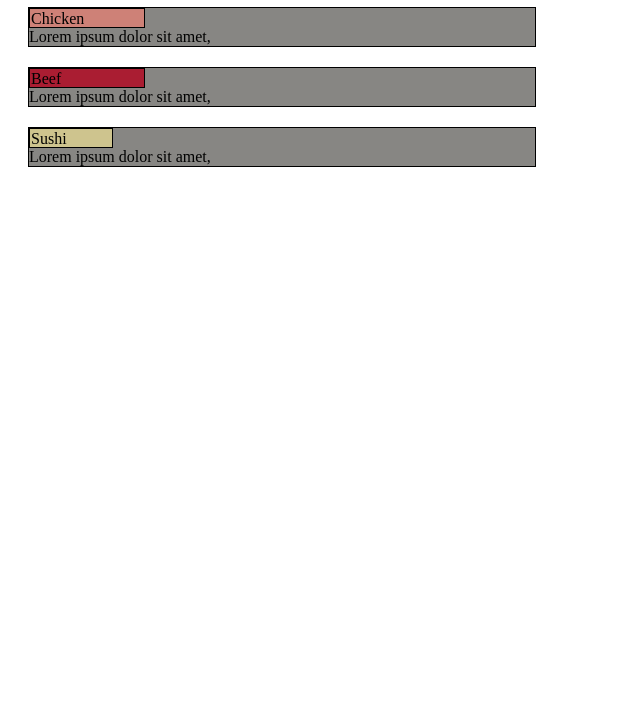
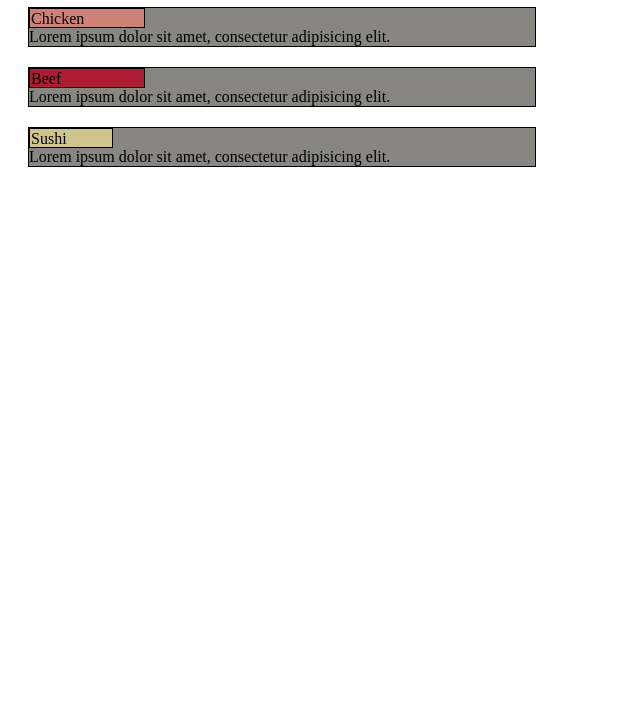
Before and after one commit to grosse/simple_menu, a plain HTML site: page index.html in a window 1280 px wide. Shown: the part 73-800 px from the top of the page, without its empty margins (0-640 px from the left). Drawn offline with Linux system fonts and the light colour scheme.

Commit message:
Add more latin to contnet

```diff
--- a/index.html
+++ b/index.html
@@ -13,19 +13,19 @@
 			<div id="chicken">
 			Chicken
 			</div>
-	    Lorem ipsum dolor sit amet,
-		</div>
+		Lorem ipsum dolor sit amet, consectetur adipisicing elit.
+	    </div>
 		<div id="beef_items">
 			<div id="beef">
 			Beef
 			</div>
-	    Lorem ipsum dolor sit amet,
+	    Lorem ipsum dolor sit amet, consectetur adipisicing elit.
 		</div>
 		<div id="sushi_items">
 			<div id="sushi">
 			Sushi
 			</div>
-		Lorem ipsum dolor sit amet,
+		Lorem ipsum dolor sit amet, consectetur adipisicing elit.
 		</div>
 	</body>
 </html>
```
